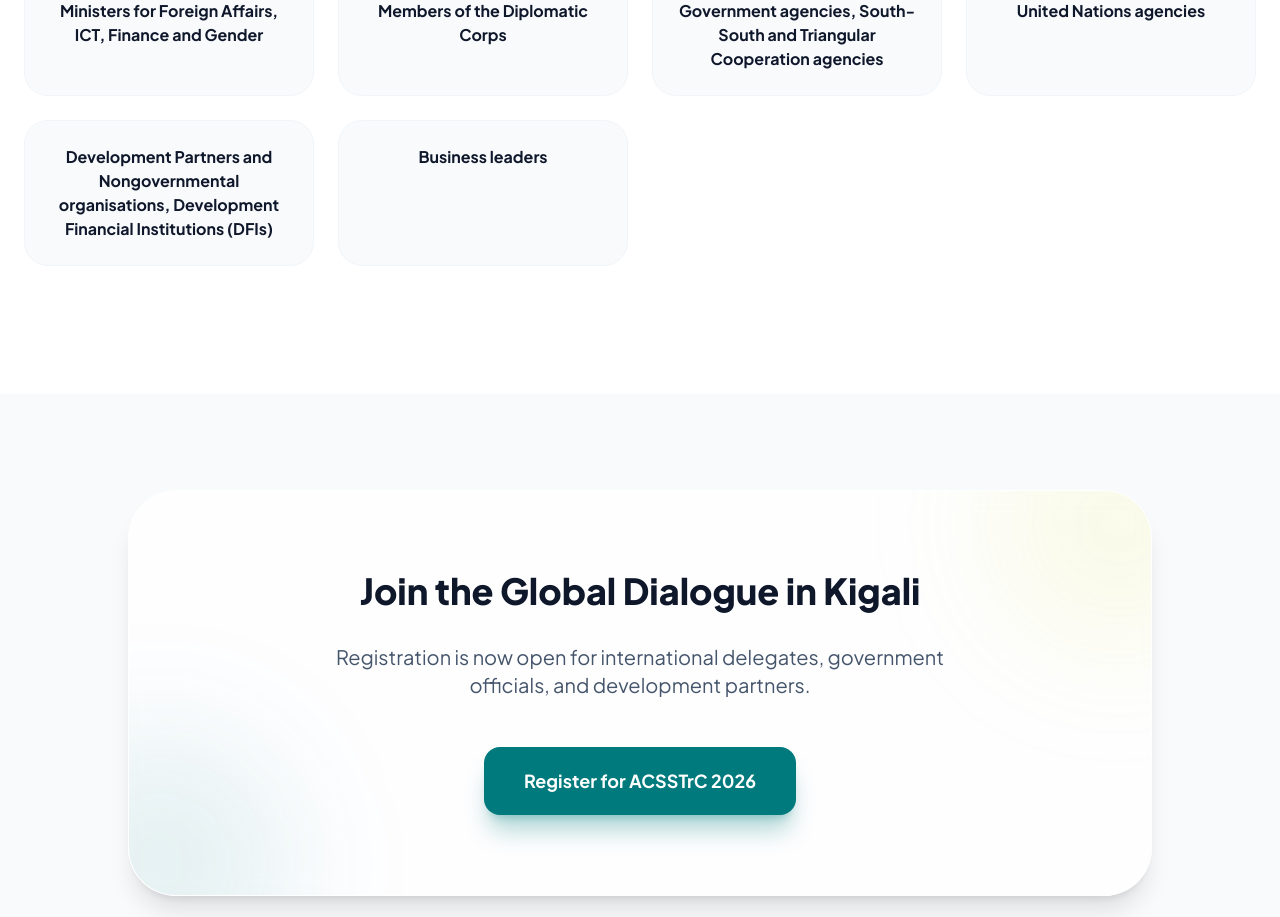
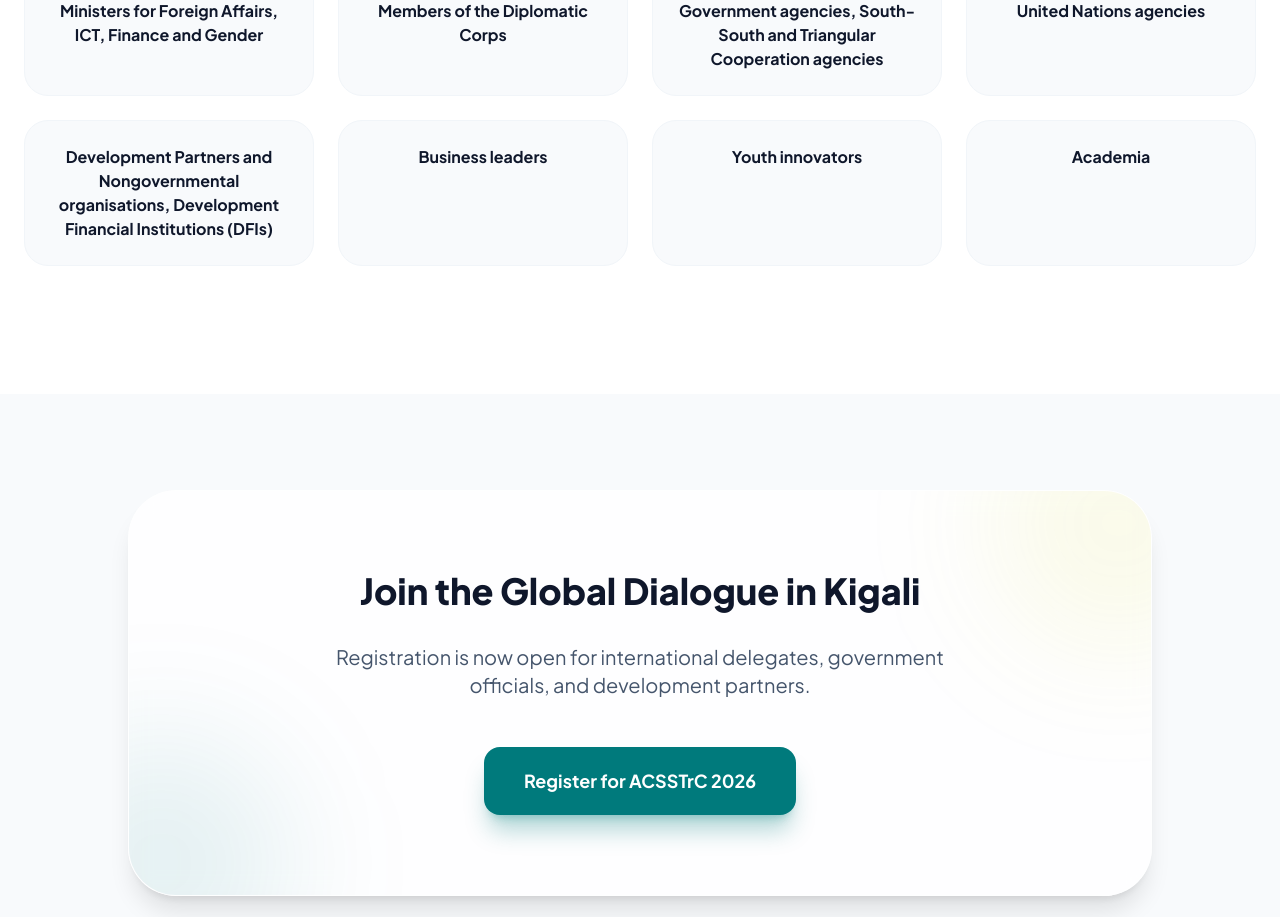
Before and after one commit to igizeneza100-lab/undp_rwanda, a React (Vite) app: page / in a window 1280 px wide. Shown: the part 7640-8557 px from the top of the page. Built offline with nearby package versions, Linux system fonts and the light colour scheme.

Commit message:
added  attandee

```diff
--- a/src/constants.ts
+++ b/src/constants.ts
@@ -22,7 +22,9 @@
     "Government agencies, South-South and Triangular Cooperation agencies",
     "United Nations agencies",
     "Development Partners and Nongovernmental organisations, Development Financial Institutions (DFIs)",
-    "Business leaders"
+    "Business leaders",
+    "Youth innovators",
+    "Academia"
   ],
   outcomes: [
     "Enhanced understanding and greater awareness of the importance and potential of SSTrC in addressing global development challenges",
```
Also changed, not shown: 1 other file (tests, documents, lock files or other folders).
